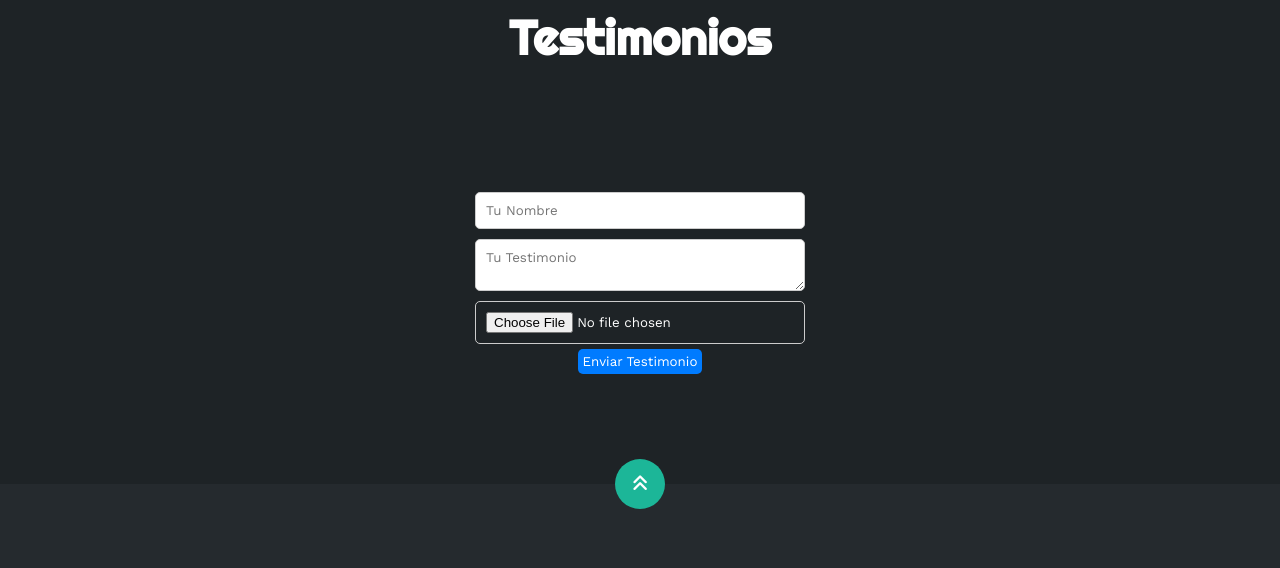
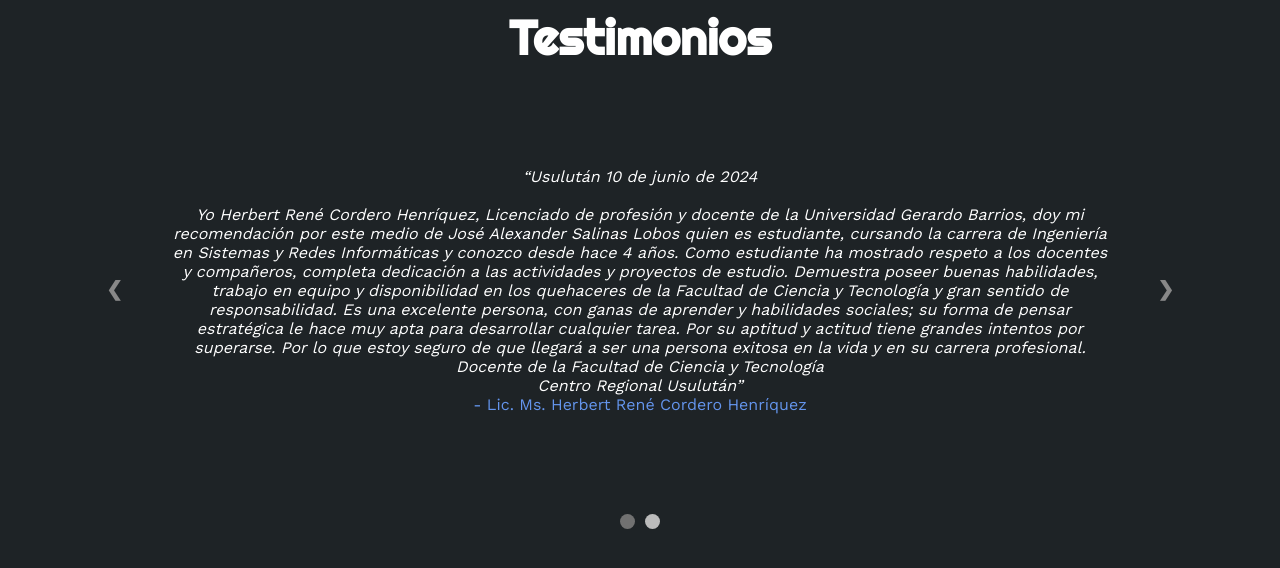
Before and after one commit to JoseLobos/Portafolio, a website: page index.html in a window 1280 px wide. Shown: the part 3249-3817 px from the top of the page. Drawn offline with nearby package versions, Linux system fonts and the light colour scheme.

Commit message:
testimonios

```diff
--- a/estilo.css
+++ b/estilo.css
@@ -1235,3 +1235,74 @@ footer .arriba{
 .image-box:hover {
     transform: scale(1.05);
 }
+* {box-sizing: border-box}
+body {font-family: Verdana, sans-serif; margin:0}
+
+/* Slideshow container */
+.slideshow-container {
+  position: relative;
+}
+
+/* Slides */
+.mySlides {
+  display: none;
+  padding: 80px;
+  text-align: center;
+}
+
+/* Next & previous buttons */
+.prev, .next {
+  cursor: pointer;
+  position: absolute;
+  top: 50%;
+  width: auto;
+  margin-top: -30px;
+  padding: 16px;
+  color: #888;
+  font-weight: bold;
+  font-size: 20px;
+  border-radius: 0 3px 3px 0;
+  user-select: none;
+}
+
+/* Position the "next button" to the right */
+.next {
+  position: absolute;
+  right: 0;
+  border-radius: 3px 0 0 3px;
+}
+
+/* On hover, add a black background color with a little bit see-through */
+.prev:hover, .next:hover {
+  background-color: rgba(0,0,0,0.8);
+  color: white;
+}
+
+/* The dot/bullet/indicator container */
+.dot-container {
+    text-align: center;
+    padding: 20px;
+}
+
+/* The dots/bullets/indicators */
+.dot {
+  cursor: pointer;
+  height: 15px;
+  width: 15px;
+  margin: 0 2px;
+  background-color: #bbb;
+  border-radius: 50%;
+  display: inline-block;
+  transition: background-color 0.6s ease;
+}
+
+/* Add a background color to the active dot/circle */
+.active, .dot:hover {
+  background-color: #717171;
+}
+
+/* Add an italic font style to all quotes */
+q {font-style: italic;}
+
+/* Add a blue color to the author */
+.author {color: cornflowerblue;}
--- a/index.html
+++ b/index.html
@@ -137,14 +137,39 @@
         </div>
 
         <h2>Testimonios</h2>
-            <form id="testimonialForm">
-                <input type="text" name="nombre" placeholder="Tu Nombre" required>
-                <textarea name="testimonio" placeholder="Tu Testimonio" required></textarea>
-                <input type="file" name="foto" accept="image/*" required>
-                <button type="submit">Enviar Testimonio</button>
-            </form>
-            <div id="testimonialsDisplay"></div>
+        <div class="slideshow-container">
+
+            <div class="mySlides">
+              <q>Usulután 10 de junio de 2024<br><br>
+                Yo Herbert René Cordero Henríquez, Licenciado de profesión y docente de la Universidad Gerardo Barrios, doy mi recomendación por este medio  de José Alexander Salinas Lobos quien es estudiante, cursando la carrera de Ingeniería en Sistemas y Redes Informáticas y conozco desde hace 4 años.
+                Como estudiante ha mostrado respeto a los docentes y compañeros, completa dedicación a las actividades y proyectos de estudio. Demuestra poseer buenas habilidades, trabajo en equipo y disponibilidad en los quehaceres de la Facultad de Ciencia y Tecnología y gran sentido de responsabilidad.
+                Es una excelente persona, con ganas de aprender y habilidades sociales; su forma de pensar estratégica le hace muy apta para desarrollar cualquier tarea. Por su aptitud y actitud tiene grandes intentos por superarse. Por lo que estoy seguro de que llegará a ser una persona exitosa en la vida y en su carrera profesional.
+              <br>
+                Docente de la Facultad de Ciencia y Tecnología<br>
+                Centro Regional Usulután</q>
+              <p class="author">- Lic. Ms. Herbert René Cordero Henríquez</p>
+            </div>
+
+            <div class="mySlides">
+              <q>Yo Oscar Roberto Torres Rodríguez, Licenciado en Computación del origen y domicilio de Santa Elena y actualmente docente tiempo completo de la Facultad de Ciencias y Tecnologías de la Universidad Gerardo Barrios de Usulután, HAGO CONSTAR QUE:<br><br>
+                José Alexander Salinas Lobo, es estudiante del ciclo VII de Ingeniería en Sistemas y Redes Informática, de la Universidad “Gerardo Barrios”, afirmo que él es una persona de excelente conducta, honrado, intachable, responsable en todos sus actos y en cuanto a su rol como estudiante es disciplinado, autodidacta, investigador, integral, trabaja en equipo. Afirmo que ha adquirido muchos conocimientos en el área de redes y base de datos, por ello está dispuesto a compartir todos sus conocimientos a una sociedad en progreso.
+              <br>
+                Email: ortorres@ugb.edu.sv</q>
+              <p class="author">- Lic. Máster. Oscar Roberto Torres Rodríguez</p>
+            </div>
+
+            <a class="prev" onclick="plusSlides(-1)">❮</a>
+            <a class="next" onclick="plusSlides(1)">❯</a>
+
+            </div>
+
+            <div class="dot-container">
+              <span class="dot" onclick="currentSlide(1)"></span>
+              <span class="dot" onclick="currentSlide(2)"></span>
+            </div>
+
         </div>
+
     </section>
       <!-- footer -->
       <footer>
--- a/script.js
+++ b/script.js
@@ -192,3 +192,31 @@ function toggleTooltip(infoId) {
       infoDiv.classList.add('hidden');
     }
   }
+
+
+  var slideIndex = 1;
+  showSlides(slideIndex);
+
+  function plusSlides(n) {
+    showSlides(slideIndex += n);
+  }
+
+  function currentSlide(n) {
+    showSlides(slideIndex = n);
+  }
+
+  function showSlides(n) {
+    var i;
+    var slides = document.getElementsByClassName("mySlides");
+    var dots = document.getElementsByClassName("dot");
+    if (n > slides.length) {slideIndex = 1}
+    if (n < 1) {slideIndex = slides.length}
+    for (i = 0; i < slides.length; i++) {
+        slides[i].style.display = "none";
+    }
+    for (i = 0; i < dots.length; i++) {
+        dots[i].className = dots[i].className.replace(" active", "");
+    }
+    slides[slideIndex-1].style.display = "block";
+    dots[slideIndex-1].className += " active";
+  }
```
